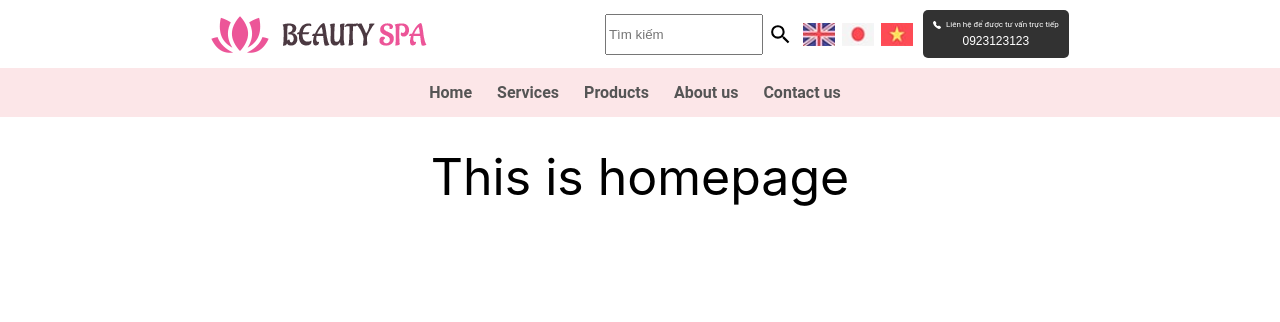
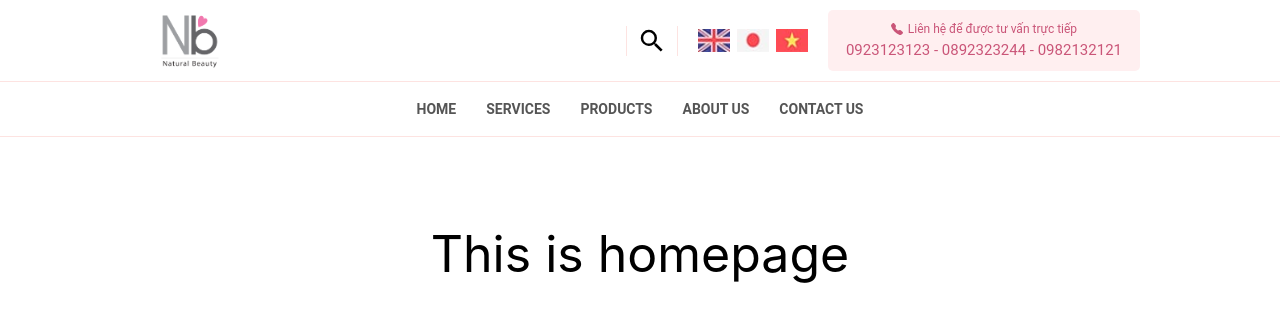
Before and after one commit to LeHungYen/Spa_website, a React (Create React App) app: page / in a window 1280 px wide. Shown: the top 322 px of the page. Built offline with nearby package versions, Linux system fonts and the light colour scheme.

Commit message:
add popup animation, fix css and responsive logic, change logo

```diff
--- a/src/App.css
+++ b/src/App.css
@@ -7,6 +7,10 @@
 /*  font-family: 'Roboto', sans-serif;*/
 /*}*/
 
+* {
+  word-wrap: break-word;
+}
+
 #root {
   height: 100vh;
   overflow-y: auto;
@@ -14,8 +18,7 @@
 
 #root.disable{
   pointer-events: none;
-  background-color: darkslategray;
-  opacity: 0.7;
+  background-color: rgba(47, 79, 79, 0.7);
 }
 
 .hidden {
@@ -37,3 +40,7 @@ div.lang-chooser .flag-icon {
   height: 23px;
   cursor: pointer;
 }
+
+div.lang-chooser .flag-icon:hover {
+  box-shadow: 0 0 2px darkslategray;
+}
--- a/src/layouts/DefaultLayout/components/navigation-bar-drawer-mode.js
+++ b/src/layouts/DefaultLayout/components/navigation-bar-drawer-mode.js
@@ -1,21 +1,34 @@
+import React from "react"
 import NavItem from "../../../components/nav-item";
 import {NavigationItem} from "../../../model/navigation-item";
 import {HiOutlineBars3} from "react-icons/hi2";
 import {useEffect, useRef, useState} from "react";
-import style from '../index.module.scss'
 import {MdSearch} from "react-icons/md";
+import FlagLogoIcons from "../../../components/flag-logo-icons";
 
 
 export default function NavigationBarDrawerMode(props) {
-    const {navigations, pos} = props;
-    const additionalClassName = pos > 57 ? "fixed" : ""
-    const [isOpen, toggle] = useState(false);
+    const {navigations} = props;
+    const [isOpen, setIsOpen] = useState(false);
     const insideDrawer = useRef(false);
+    const isFirstOpen = useRef(true);
+
+    useEffect(() => {
+        const resize = function(e) {
+            if (window.innerWidth < 800 && !isFirstOpen.current) {
+                isFirstOpen.current = true;
+            }
+        }
+        window.addEventListener("resize", resize);
+        return ()=> {
+            window.removeEventListener("resize", resize);
+        }
+    }, [])
 
     useEffect(() => {
         const closeDrawer = function(e) {
             if(!insideDrawer.current) {
-                toggle(false);
+                setIsOpen(false);
                 document.getElementById("root").classList.remove("disable");
             }
         }
@@ -34,30 +47,35 @@ export default function NavigationBarDrawerMode(props) {
     }
 
     const openDrawer = function(e) {
+        e.stopPropagation();
         document.getElementById("root").classList.toggle("disable");
-        e.stopPropagation();
-        toggle(!isOpen);
+        isFirstOpen.current = false;
+        setIsOpen(!isOpen);
     }
 
-
-
     return (
-        <div className={"navigation-drawer-container top-navigation-menu " + additionalClassName}>
-            <img className={"logo " + (pos > 57 ? "": "hidden")} src={require('../../../assests/logo.png')} alt="logo"/>
+        <React.Fragment>
+            <div className={"navigation-drawer-container top-navigation-menu fixed"}>
+                <img className="logo" src={require('../../../assests/logo.png')} alt="logo"/>
                 <HiOutlineBars3 className="navigation-drawer-icon" onClick={openDrawer}/>
-            <div className={"navigation-drawer " + (isOpen ? "visible" : "hidden")}
+                <div className={"navigation-drawer " + (isOpen ? "slide-in visible " : "slide-out ") + (isFirstOpen.current ? "hidden" : "")}
                      onMouseEnter={()=> insideDrawer.current = true}
                      onMouseLeave={()=> insideDrawer.current = false}
                 >
                     {navigations.map((item, index) =>
-                    <NavItem {...item} />
+                        <NavItem {...item} key={index} />
                     )}
                     <div className="search-box">
                         <input className="search-area" type="text" placeholder="Tìm kiếm"/>
                         <MdSearch className="right-icon" />
                     </div>
+                    <div className="additional-options">
+                        <FlagLogoIcons />
                     </div>
                 </div>
+            </div>
+            <div style={{height: 57}}></div>
+        </React.Fragment>
     )
 }
 
--- a/src/layouts/DefaultLayout/components/navigation-bar.js
+++ b/src/layouts/DefaultLayout/components/navigation-bar.js
@@ -26,7 +26,7 @@ export default function NavigationBar() {
 
     return(
         <div className="navigation-bar-container">
-            <SiteTopBar phone="0923123123"/>
+            <SiteTopBar phone="0923123123 - 0892323244 - 0982132121"/>
             <NavigationMenuBar pos = {pos}/>
             <NavigationBarDrawerMode pos = {pos}/>
         </div>
--- a/src/layouts/DefaultLayout/components/navigation-menu-bar.js
+++ b/src/layouts/DefaultLayout/components/navigation-menu-bar.js
@@ -7,7 +7,7 @@ export default function NavigationMenuBar(props) {
         <div className={"navigation-menu-bar-container top-navigation-menu " + additionalClassName}>
             <div className="navigation-menu-bar">
                 {navigations.map((item, index) =>
-                    <NavItem {...item} />
+                    <NavItem {...item} key={index} />
                 )}
             </div>
         </div>
@@ -28,23 +28,13 @@ NavigationMenuBar.defaultProps = {
 function getServiceItem(){
     return [
         {
-            groupName: "group1",
             items:[
                 new NavigationItem("service1", "/service-detail/1"),
                 new NavigationItem("service1", "/service-detail/1"),
                 new NavigationItem("service1", "/service-detail/1"),
                 new NavigationItem("service1", "/service-detail/1"),
             ],
-        },
-        {
-            groupName: "group2",
-            items:[
-                new NavigationItem("service1", "/service-detail/1"),
-                new NavigationItem("service1", "/service-detail/1"),
-                new NavigationItem("service1", "/service-detail/1"),
-                new NavigationItem("service1", "/service-detail/1"),
-            ],
-        },
+        }
     ]
 }
 
--- a/src/layouts/DefaultLayout/components/site-top-bar.js
+++ b/src/layouts/DefaultLayout/components/site-top-bar.js
@@ -1,16 +1,18 @@
 import { MdSearch  } from "react-icons/md";
 import { BsFillTelephoneFill } from "react-icons/bs";
 import FlagLogoIcons from "../../../components/flag-logo-icons";
+import {useState} from "react";
 export default function SiteTopBar(props) {
     const {phone} = props;
+    const [showSearch, toggleSearch] = useState(false);
     return (
         <div className="site-top-bar-container" >
             <div className="site-top-bar">
                 <img className="logo" src={require('../../../assests/logo.png')} alt="logo"/>
                 <div className="top-bar-right-box">
                     <div className="search-box">
-                        <input className="search-area" type="text" placeholder="Tìm kiếm"/>
-                        <MdSearch className="right-icon" />
+                        <MdSearch className="right-icon" onClick={()=> toggleSearch(!showSearch)}/>
+                        <input className={"search-area popup " + (showSearch ? "" : "hidden")} type="text" placeholder="Tìm kiếm"/>
                     </div>
                     <FlagLogoIcons />
                     <div className="contract-info-detail">
--- a/src/layouts/DefaultLayout/index.css
+++ b/src/layouts/DefaultLayout/index.css
@@ -1,11 +1,14 @@
+:root {
+    --min-transform-width: 940px
+}
 /*top-bar start*/
 .site-top-bar-container {
-    display: flex;
-    justify-content: center;
+    border-bottom: 1px solid #fde3e1;
 }
 
 .site-top-bar {
-    width: 67%;
+    margin: 0 auto;
+    max-width: 1000px;
     display: flex;
     align-items: center;
     padding: 10px 0;
@@ -13,6 +16,8 @@
 
 .logo {
     flex: 0 0 auto;
+    width: 100px;
+    height: auto;
 }
 
 .top-bar-right-box {
@@ -22,6 +27,7 @@
     justify-content: space-between;
     align-items: center;
     transition: margin-left 0.3s ease, margin-right 0.3s ease;
+    gap: 10px;
 }
 
 .contract-info-detail {
@@ -29,10 +35,10 @@
     flex-direction: column;
     align-items: center;
     justify-content: center;
-    background-color: #323232;
+    background-color: #FFEFF0;
     border-radius: 5px;
-    padding: 10px;
-    color: #fff;
+    padding: 12px 18px;
+    color: #CA5578;
     gap: 5px;
 }
 
@@ -40,12 +46,12 @@
     display: flex;
     align-items: center;
     font-family: Roboto, sans-serif;
-    font-size: 8px;
+    font-size: 12px;
 }
 
 .contract-info-detail > span {
-    font-family: Meiryo, sans-serif;
-    font-size: 12px;
+    font-family: Roboto, sans-serif;
+    font-size: 15px;
 }
 
 .left-icon {
@@ -53,26 +59,33 @@
 }
 
 .right-icon {
-    margin-left: 5px;
-    font-size: 25px;
+    font-size: 30px;
 }
 
 .search-area {
-    width: 150px;
-    height: 35px;
+    width: 175px;
+    height: 30px;
+}
+
+.search-area.popup {
+    position: absolute;
+    left: -183px;
+    top: -5px;
 }
 
 .search-box {
     display: flex;
     align-items: center;
+    justify-content: center;
+    position: relative;
+    min-width: 50px;
+    border-left: 1px solid #fde3e1;
+    border-right: 1px solid #fde3e1;
 }
 
-@media (max-width: 850px) {
-    .top-bar-right-box {
+@media (max-width: 800px) {
+    .site-top-bar {
         display: none;
-    }
-    .site-top-bar {
-        justify-content: center;
     }
 }
 
@@ -80,7 +93,8 @@
 
 /*naviagtion-menu start*/
 .navigation-menu-bar-container {
-    background-color: #FCE6E8;
+    background-color: white;
+    border-bottom: 1px solid #fde3e1;
 }
 
 .navigation-menu-bar-container.fixed {
@@ -96,21 +110,32 @@
     align-items: center;
     justify-content: center;
     flex-direction: row;
-    padding: 15px;
-    gap: 15px;
 }
 
 .navigation-menu-bar > .navigation-item-container {
-    margin-right: 10px;
     font-family: Roboto, sans-serif;
-    font-size: 16px;
+    font-size: 14px;
+    line-height: 24px;
     font-weight: 600;
+    text-transform: uppercase;
+    padding: 15px;
     color: #555;
+}
+
+.navigation-menu-bar > .navigation-item-container:hover {
+    background-color: #FDE3E1;
+}
+
+.sub-navigation-menu-item .navigation-item-container:hover {
+    color: #c81b70;
+    text-decoration: underline;
 }
 
 .sub-navigation-menu-item .navigation-item-container {
     display: block;
-    margin-bottom: 10px;
+    padding: 10px 0;
+    border-bottom: 1px solid #fde3e1;
+    text-transform: none;
 }
 .navigation-item-container {
     position: relative;
@@ -123,8 +148,6 @@
     left: 0;
     z-index: 1;
     background-color: #fff;
-    box-shadow: 0 2px 4px rgba(0, 0, 0, 0.2);
-    border-radius: 4px;
     padding: 7px;
     font-family: Meiryo, sans-serif;
     border: 7px #FDE3E1 solid;
@@ -136,9 +159,17 @@
     gap: 20px;
 }
 
+.navigation-group-item {
+    width: 150px;
+}
+
 .navigation-group-item .group-header {
-    font-weight: 5000;
-    font-size: 14px;
+    font-family: Meiryo, sans-serif;
+    font-size: 16px;
+    line-height: 24px;
+    font-weight: bold;
+    padding-bottom: 15px;
+    margin-bottom: 5px;
 }
 
 .navigation-path {
@@ -155,7 +186,7 @@
 .navigation-path:hover {
     color: #333;
 }
-@media (max-width: 850px) {
+@media (max-width: 800px) {
     .navigation-menu-bar-container > .navigation-menu-bar{
         display: none;
     }
@@ -164,11 +195,11 @@
 
 /*navigation-drawer start*/
 .navigation-drawer-container {
-    background-color: #FCE6E8;
+    background-color: white;
+    border-bottom: 1px solid #fde3e1;
     align-items: center;
     display: none;
     width: 100%;
-    padding: 9px 0;
 }
 
 .navigation-drawer-container.fixed {
@@ -186,7 +217,7 @@
 
 .navigation-drawer {
     position: absolute;
-    top: 55px;
+    top: 58px;
     right: 0;
     bottom: 0;
     width: 300px;
@@ -202,6 +233,30 @@
     pointer-events: all;
 }
 
+.navigation-drawer .search-box {
+    width: 90%;
+    padding: 5%;
+    position: relative;
+    background-color: #ffeff0;
+}
+
+.navigation-drawer .additional-options {
+    display: flex;
+    justify-content: center;
+    align-items: center;
+    padding: 15px;
+}
+
+.navigation-drawer .search-box .right-icon {
+    position: absolute;
+    right: 25px;
+    opacity: 0.5;
+}
+
+.navigation-drawer .search-box input {
+    width: 100%;
+}
+
 .navigation-drawer.visible {
     transform: translateX(0);
 }
@@ -211,9 +266,8 @@
     display: block;
     font-size: 16px;
     font-family: Roboto, sans-serif;
-    border-bottom: 1px solid #555555;
+    border-bottom: 1px solid #fde3e1;
     padding: 15px 12px;
-    margin: 0 8px;
 }
 
 .navigation-drawer .navigation-item-container span:hover {
@@ -226,10 +280,44 @@
 
 .navigation-drawer-icon {
     font-size: 37px;
+    padding: 10px;
     cursor: pointer;
+    border-left: 1px solid #fde3e1;
 }
 
-@media (max-width: 850px) {
+@keyframes slide-in {
+    0% {
+        transform: translateX(100%);
+    }
+    100% {
+        transform: translateX(0%);
+    }
+}
+
+.slide-in {
+    animation-name: slide-in;
+    animation-duration: 1s;
+    animation-timing-function: ease-in-out;
+}
+
+@keyframes slide-out {
+    0% {
+        transform: translateX(0%);
+    }
+    100% {
+        transform: translateX(100%);
+    }
+}
+
+.slide-out {
+    animation-name: slide-out;
+    animation-duration: 1s;
+    animation-timing-function: ease-in-out;
+}
+
+
+
+@media (max-width: 800px) {
     .navigation-drawer-container {
         display: flex;
     }
```
Also changed, not shown: src/components/nav-item.js (+4 -4 lines), src/services/dict-service.js (added, +7 -0 lines), src/assests/logo.png. Lines whose indentation alone changed are shown as unchanged.
